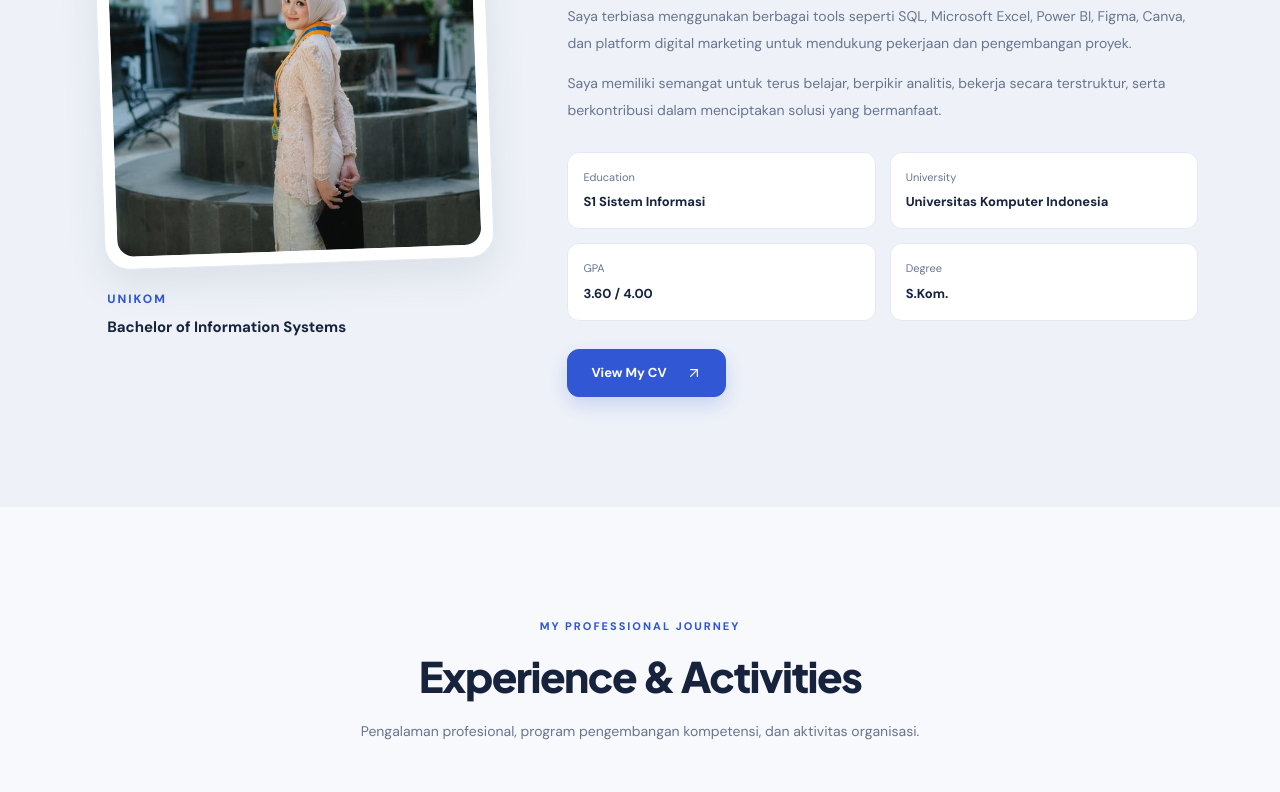
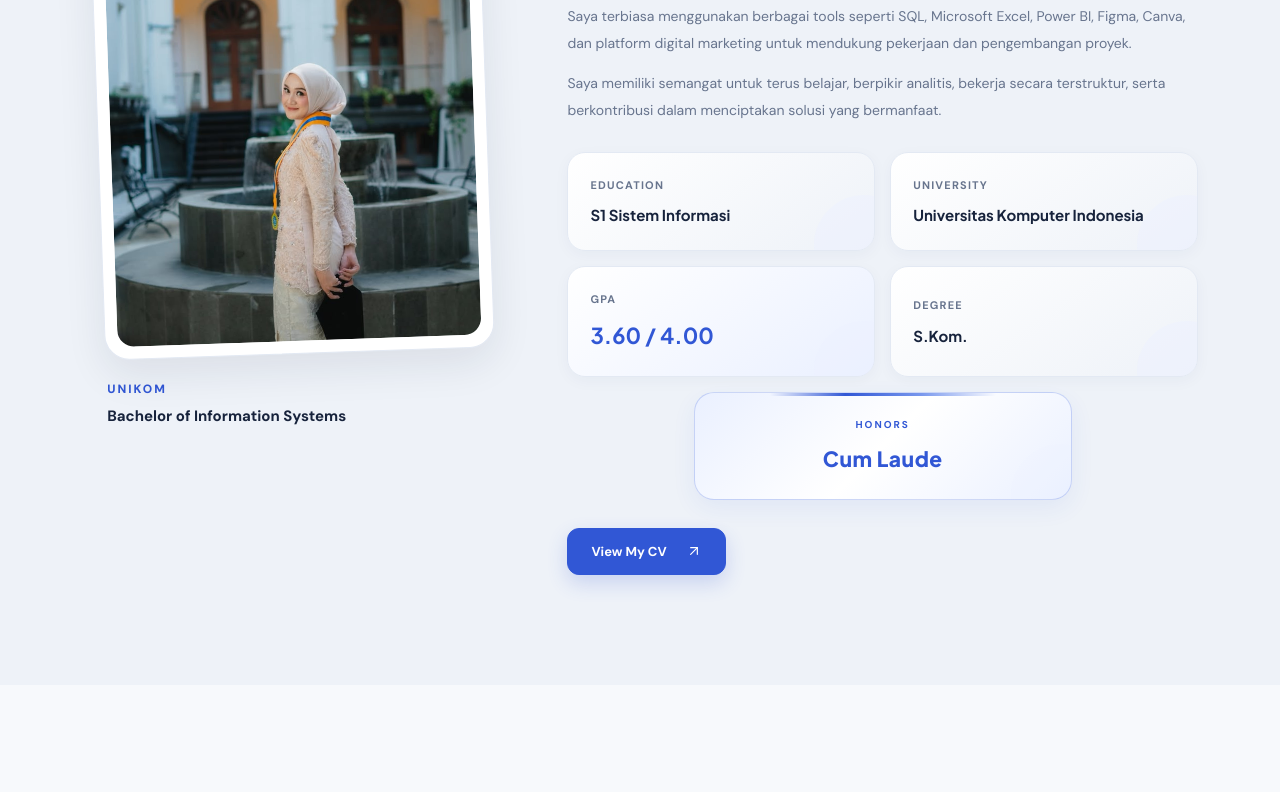
Before and after one commit to azzahrada14/azzahra-portfolio, a plain HTML site: page index.html in a window 1280 px wide. Shown: the part 1417-2209 px from the top of the page. Drawn offline with nearby package versions, Linux system fonts and the light colour scheme.

Commit message:
Add Cum Laude certificate and honors

```diff
--- a/css/style.css
+++ b/css/style.css
@@ -2972,4 +2972,304 @@ a {
         font-size: clamp(1.8rem, 8vw, 2.5rem);
         line-height: 1.35;
     }
-}
+
+
+}
+
+/* =========================================
+   ABOUT DETAILS — PREMIUM CARD DESIGN
+========================================= */
+
+.about-details {
+    display: grid;
+    grid-template-columns: repeat(2, minmax(0, 1fr));
+    gap: 15px;
+    margin-top: 28px;
+}
+
+/* Base Card */
+.about-details .detail-item {
+    position: relative;
+    min-width: 0;
+    padding: 23px 22px;
+
+    display: flex;
+    flex-direction: column;
+    justify-content: center;
+
+    overflow: hidden;
+
+    background: var(--surface);
+    border: 1px solid var(--border);
+    border-radius: 18px;
+
+    box-shadow: 0 4px 15px rgba(35, 55, 100, 0.04);
+
+    transition:
+        transform .3s ease,
+        box-shadow .3s ease,
+        border-color .3s ease;
+}
+
+/* Decorative glow */
+.about-details .detail-item::after {
+    content: "";
+    position: absolute;
+
+    width: 100px;
+    height: 100px;
+
+    right: -40px;
+    bottom: -45px;
+
+    border-radius: 50%;
+    background: var(--primary-light);
+    opacity: .45;
+
+    transition: transform .4s ease;
+    pointer-events: none;
+}
+
+.about-details .detail-item:hover {
+    transform: translateY(-5px);
+    border-color: var(--primary);
+
+    box-shadow: 0 12px 28px rgba(49, 87, 213, 0.10);
+}
+
+.about-details .detail-item:hover::after {
+    transform: scale(1.7);
+}
+
+/* Card Label */
+.about-details .detail-item span {
+    position: relative;
+    z-index: 1;
+
+    display: block;
+    margin-bottom: 9px;
+
+    color: var(--text-secondary);
+
+    font-size: 11px;
+    font-weight: 700;
+    letter-spacing: 1.2px;
+    text-transform: uppercase;
+}
+
+/* Card Value */
+.about-details .detail-item strong {
+    position: relative;
+    z-index: 1;
+
+    display: block;
+
+    color: var(--text);
+    font-family: 'Plus Jakarta Sans', sans-serif;
+    font-size: 15px;
+    font-weight: 700;
+    line-height: 1.6;
+
+    overflow-wrap: anywhere;
+}
+
+/* GPA Accent */
+.about-details .detail-item:nth-child(3) strong {
+    color: var(--primary);
+    font-size: 22px;
+}
+
+/* Subtle Card Variation */
+.about-details .detail-item:nth-child(1) {
+    background: linear-gradient(
+        145deg,
+        var(--surface),
+        var(--surface-alt)
+    );
+}
+
+.about-details .detail-item:nth-child(2) {
+    background: linear-gradient(
+        145deg,
+        var(--surface),
+        var(--surface-alt)
+    );
+}
+
+.about-details .detail-item:nth-child(3) {
+    background: linear-gradient(
+        145deg,
+        var(--surface),
+        var(--primary-light)
+    );
+}
+
+.about-details .detail-item:nth-child(4) {
+    background: linear-gradient(
+        145deg,
+        var(--surface),
+        var(--surface-alt)
+    );
+}
+
+
+/* =========================================
+   HONORS CARD — CENTERED
+========================================= */
+
+.about-details .honors-card {
+    grid-column: 1 / -1;
+
+    justify-self: center;
+    width: 60%;
+    min-width: 0;
+
+    padding: 23px 25px;
+
+    text-align: center;
+
+    background: linear-gradient(
+        135deg,
+        var(--primary-light),
+        var(--surface),
+        var(--primary-light)
+    );
+
+    border: 1px solid rgba(49, 87, 213, .22);
+    border-radius: 20px;
+
+    box-shadow: 0 8px 24px rgba(49, 87, 213, .07);
+}
+
+/* Top decorative accent */
+.about-details .honors-card::before {
+    content: "";
+
+    position: absolute;
+    top: 0;
+    left: 20%;
+
+    width: 60%;
+    height: 3px;
+
+    background: linear-gradient(
+        90deg,
+        transparent,
+        var(--primary),
+        var(--secondary),
+        transparent
+    );
+
+    border-radius: 50px;
+}
+
+/* Honors label */
+.about-details .honors-card span {
+    color: var(--primary);
+    font-size: 10px;
+    letter-spacing: 2px;
+}
+
+/* Honors value */
+.about-details .honors-card strong {
+    color: var(--primary);
+    font-size: 21px;
+    font-weight: 800;
+    letter-spacing: .5px;
+}
+
+/* Remove normal hover decoration */
+.about-details .honors-card::after {
+    opacity: .2;
+}
+
+
+/* =========================================
+   RESPONSIVE
+========================================= */
+
+@media (max-width: 768px) {
+
+    .about-details {
+        gap: 12px;
+    }
+
+    .about-details .detail-item {
+        padding: 19px 17px;
+        border-radius: 16px;
+    }
+
+    .about-details .detail-item strong {
+        font-size: 13px;
+    }
+
+    .about-details .detail-item:nth-child(3) strong {
+        font-size: 19px;
+    }
+
+    .about-details .honors-card {
+        width: 72%;
+        padding: 20px;
+    }
+
+    .about-details .honors-card strong {
+        font-size: 19px;
+    }
+}
+
+
+/* Small Mobile */
+@media (max-width: 576px) {
+
+    .about-details {
+        gap: 10px;
+    }
+
+    .about-details .detail-item {
+        padding: 16px 13px;
+    }
+
+    .about-details .detail-item span {
+        font-size: 9px;
+        letter-spacing: .8px;
+    }
+
+    .about-details .detail-item strong {
+        font-size: 12px;
+    }
+
+    .about-details .detail-item:nth-child(3) strong {
+        font-size: 17px;
+    }
+
+    .about-details .honors-card {
+        width: 75%;
+        grid-column: 1 / -1;
+        justify-self: center;
+    }
+
+    .about-details .honors-card strong {
+        font-size: 18px;
+    }
+}
+
+
+/* Extra Small Screen */
+@media (max-width: 380px) {
+
+    .about-details {
+        gap: 8px;
+    }
+
+    .about-details .detail-item {
+        padding: 14px 11px;
+    }
+
+    .about-details .detail-item strong {
+        font-size: 11px;
+    }
+
+    .about-details .honors-card {
+        width: 85%;
+    }
+}
--- a/index.html
+++ b/index.html
@@ -290,12 +290,32 @@
                     berkontribusi dalam menciptakan solusi yang bermanfaat.
                 </p>
 
-                <div class="about-details">
-                    <div class="detail-item"><span>Education</span><strong>S1 Sistem Informasi</strong></div>
-                    <div class="detail-item"><span>University</span><strong>Universitas Komputer Indonesia</strong></div>
-                    <div class="detail-item"><span>GPA</span><strong>3.60 / 4.00</strong></div>
-                    <div class="detail-item"><span>Degree</span><strong>S.Kom.</strong></div>
-                </div>
+               <div class="about-details">
+    <div class="detail-item">
+        <span>Education</span>
+        <strong>S1 Sistem Informasi</strong>
+    </div>
+
+    <div class="detail-item">
+        <span>University</span>
+        <strong>Universitas Komputer Indonesia</strong>
+    </div>
+
+    <div class="detail-item">
+        <span>GPA</span>
+        <strong>3.60 / 4.00</strong>
+    </div>
+
+    <div class="detail-item">
+        <span>Degree</span>
+        <strong>S.Kom.</strong>
+    </div>
+
+    <div class="detail-item honors-card">
+        <span>Honors</span>
+        <strong>Cum Laude</strong>
+    </div>
+</div>
 
 
 <a href="assets/documents/CV-Azzahra-Dwi-Aryati.pdf"
@@ -977,6 +997,13 @@
         <div class="certificates-grid">
 
             <article class="certificate-card reveal">
+    <div class="certificate-images">
+        <img src="assets/images/certificates/WhatsApp Image 2026-11-26 at 09.14.09.jpeg" alt="Cum Laude Academic Achievement certificate from UNIKOM" loading="lazy">
+    </div>
+    <div class="certificate-info"><h3>Cum Laude Academic Achievement</h3><p>Universitas Komputer Indonesia (UNIKOM)</p></div>
+</article>
+
+            <article class="certificate-card reveal">
                 <div class="certificate-images">
                     <img src="assets/images/certificates/Screenshot 2026-11-21 082431.png" alt="Novo Club Batch 3 certificate" loading="lazy">
                 </div>
@@ -1032,6 +1059,8 @@
                 </div>
                 <div class="certificate-info"><h3>Introduction to Digital Marketing</h3><p>RevoU</p></div>
             </article>
+
+
 
         </div>
     </div>
```
Also changed, not shown: assets/images/certificates/WhatsApp Image 2026-11-26 at 09.14.09.jpeg (added).
